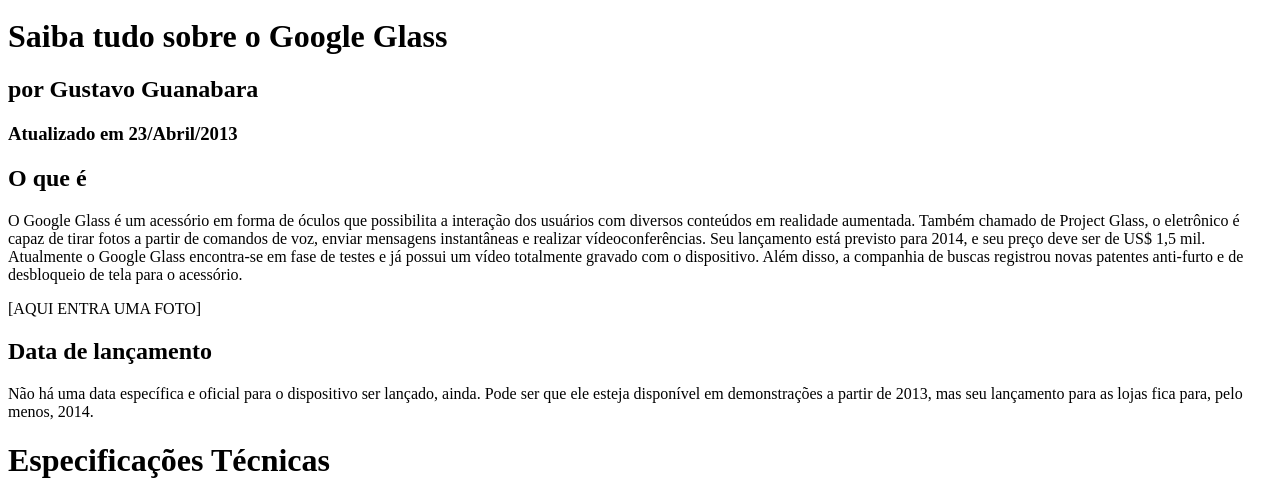
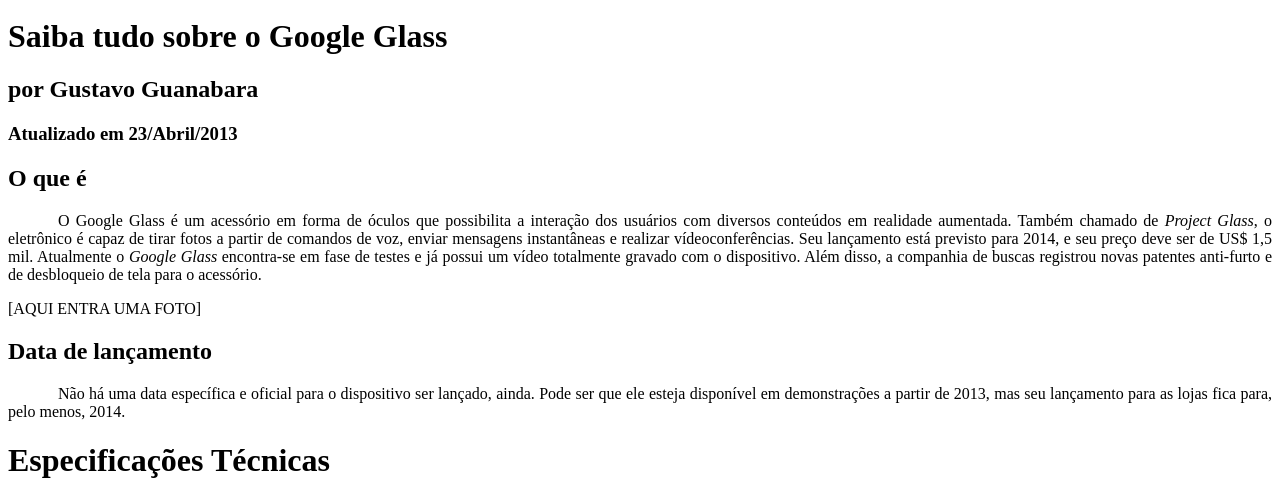
Before and after one commit to Daniel-lins/curso-de-html-5-css-curso-em-video, a plain HTML site: page projeto glas/curso-html5-pacote01/projeto-glass-html5/index.html in a window 1280 px wide. Shown: the part 296-797 px from the top of the page. Drawn offline with Linux system fonts and the light colour scheme.

Commit message:
Update index.html

```diff
--- a/projeto glas/curso-html5-pacote01/projeto-glass-html5/index.html
+++ b/projeto glas/curso-html5-pacote01/projeto-glass-html5/index.html
@@ -1,6 +1,14 @@
 <!DOCTYPE html>
 <html lang="pt-br">
     <head> <meta charset="utf-8"/>
+
+        <style>
+       p {
+            text-align: justify;
+            text-indent: 50px;
+         }
+
+        </style>
     </head>
     <body>
 <div id= interface>
@@ -31,7 +39,7 @@ Menu Principal
 <h3>Atualizado em 23/Abril/2013</h3>
 </hgroup>
 <h2>O que é</h2>
-<p>O Google Glass é um acessório em forma de óculos que possibilita a interação dos usuários com diversos conteúdos em realidade aumentada. Também chamado de Project Glass, o eletrônico é capaz de tirar fotos a partir de comandos de voz, enviar mensagens instantâneas e realizar vídeoconferências. Seu lançamento está previsto para 2014, e seu preço deve ser de US$ 1,5 mil. Atualmente o Google Glass encontra-se em fase de testes e já possui um vídeo totalmente gravado com o dispositivo. Além disso, a companhia de buscas registrou novas patentes anti-furto e de desbloqueio de tela para o acessório.</p>
+<p>O <b></b>Google Glass é um acessório em forma de óculos que possibilita a interação dos usuários com diversos conteúdos em realidade aumentada. Também chamado de <i>Project Glass</i>, o eletrônico é capaz de tirar fotos a partir de comandos de voz, enviar mensagens instantâneas e realizar vídeoconferências. Seu lançamento está previsto para 2014, e seu preço deve ser de US$ 1,5 mil. Atualmente o <em>Google Glass</em> encontra-se em fase de testes e já possui um vídeo totalmente gravado com o dispositivo. Além disso, a companhia de buscas registrou novas patentes anti-furto e de desbloqueio de tela para o acessório.</p>
 
 [AQUI ENTRA UMA FOTO]
 
```
